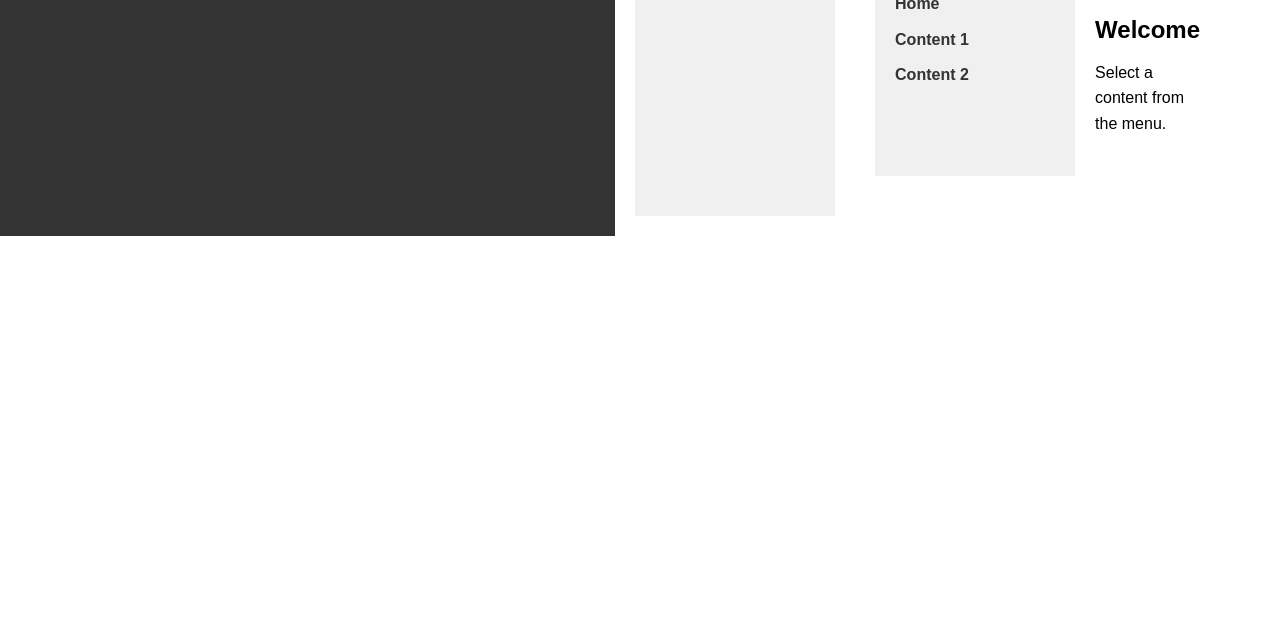
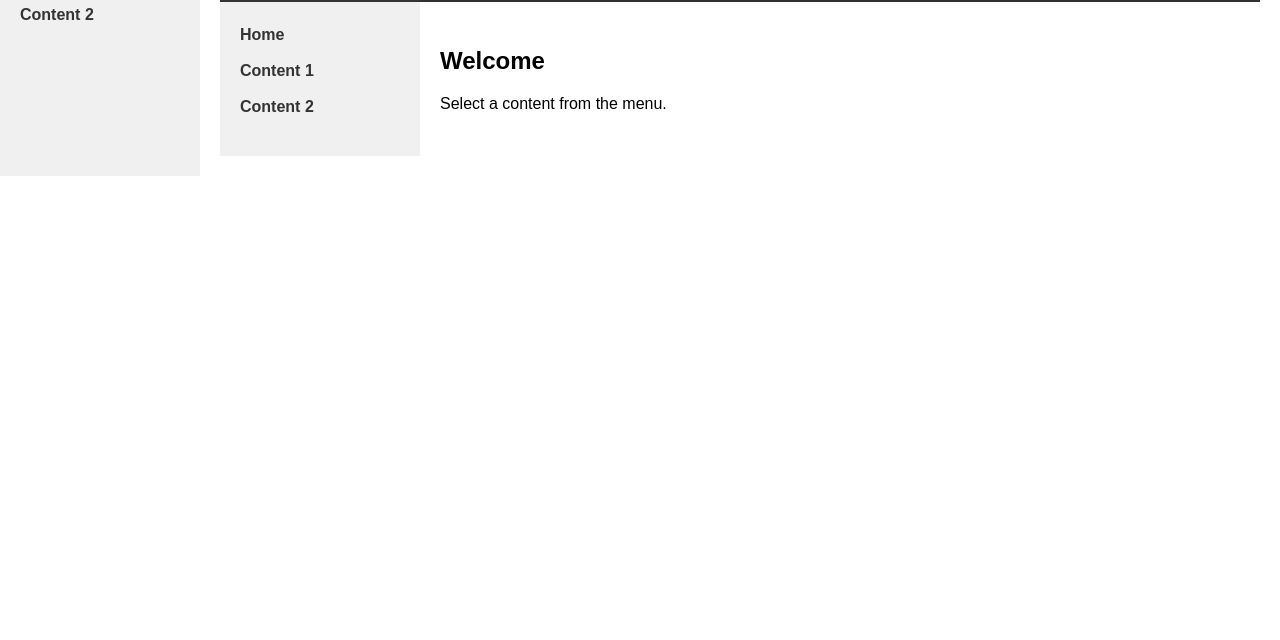
Before and after one commit to lifelonglearnerPM/InterviewPreparation, a plain HTML site: page index.html in a window 1280 px wide. Shown: the part 160-800 px from the top of the page. Drawn offline with Linux system fonts and the light colour scheme.

Commit message:
0.06 alignment correction trial

```diff
--- a/css/styles.css
+++ b/css/styles.css
@@ -8,7 +8,6 @@
 body {
     font-family: Arial, sans-serif;
     line-height: 1.6;
-    display: flex;
 }
 
 header {
@@ -20,21 +19,17 @@ header {
 }
 
 main {
-    display: flex;
-    flex-direction: row;
+    display: grid;
+    grid-template-columns: 200px 1fr;
     width: 100%;
+}
+
+#menu {
+    background-color: #f0f0f0;
     padding: 20px;
 }
 
-#menu {
-    width: 200px;
-    background-color: #f0f0f0;
-    padding: 20px;
-    flex-shrink: 0;
-}
-
 #content {
-    flex-grow: 1;
     padding: 20px;
 }
 
--- a/js/script.js
+++ b/js/script.js
@@ -25,7 +25,7 @@ document.addEventListener("DOMContentLoaded", function() {
     links.forEach(link => {
         link.addEventListener('click', function(e) {
             e.preventDefault();
-            const file = this.getAttribute('href');
+            const file = this.getAttribute('onclick').match(/'(.*)'/)[1];
             loadContent(file);
         });
     });
```
